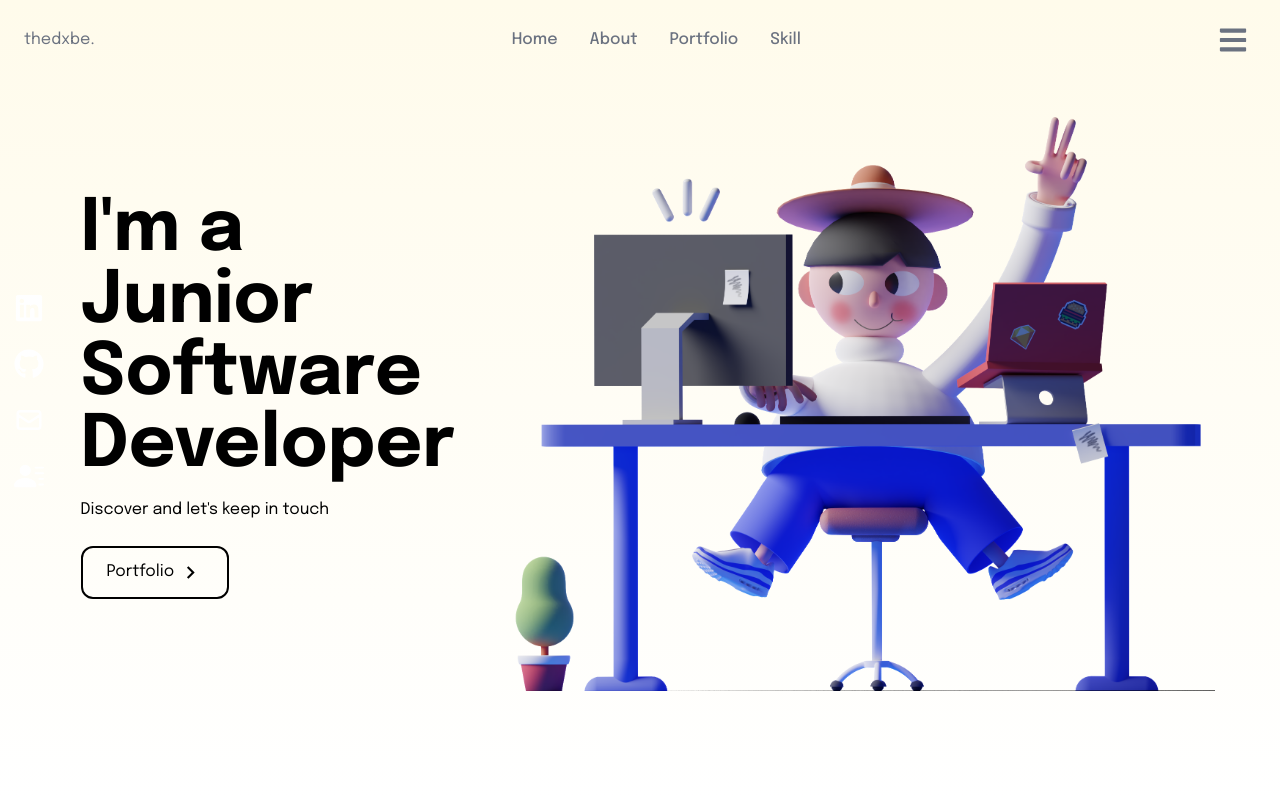
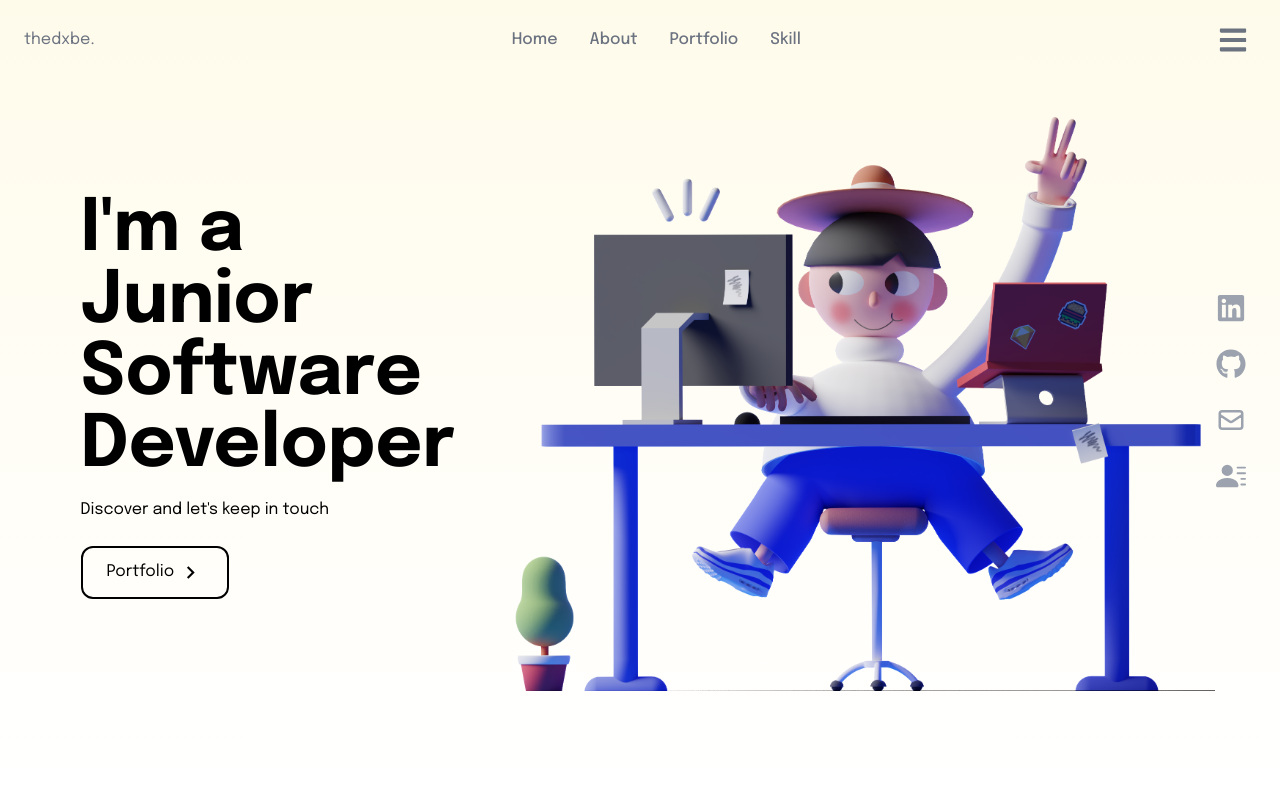
Before and after one commit to bbellducky/Portfolio, a React (Create React App) app: page / in a window 1280 px wide. Shown: the top 800 px of the page. Built offline with nearby package versions, Linux system fonts and the light colour scheme.

Commit message:
Edit path and change name

```diff
--- a/src/Components/SociaLink.js
+++ b/src/Components/SociaLink.js
@@ -7,9 +7,7 @@ const SociaLink = () => {
         {
             id: 1,
             child: (
-                <>
-                LinkedIn <FaLinkedin size={30} />
-            </>
+                <FaLinkedin size={30} />
             ),
             href: 'https://www.linkedin.com/in/thedxbe/',
             style: 'rounded-tr-md'
@@ -17,9 +15,7 @@ const SociaLink = () => {
         {
             id: 2,
             child: (
-                <>
-                GitHub <FaGithub size={30} />
-                </>
+                <FaGithub size={30} />
             ),
             href: 'https://github.com/bbellducky',
             style: 'rounded-tr-md'
@@ -27,9 +23,7 @@ const SociaLink = () => {
         {
             id: 3,
             child: (
-                <>
-                Mail <HiOutlineMail size={30} />
-                </>
+                <HiOutlineMail size={30} />
             ),
             href: 'mailto:padarat.madlee@gmail.com',
             style: 'rounded-tr-md'
@@ -37,9 +31,7 @@ const SociaLink = () => {
         {
             id: 4,
             child: (
-                <>
-                Resume <BsFillPersonLinesFill size={30} />
-                </>
+                <BsFillPersonLinesFill size={30} />
             ),
             href: '',
             style: 'rounded-tr-md',
@@ -47,13 +39,13 @@ const SociaLink = () => {
         },
     ]
     return (
-        <div className='hidden lg:flex flex-col top-[35%] left-0 fixed'>
+        <div className='hidden lg:flex flex-col top-[35%] right-0 fixed'>
             <ul>
             {links.map(({id,child,href,style,download})=>(
                 <li key={id}
-                 className={'flex justify-between items-center w-40 h-14 px-4 ml-[-100px] hover:ml-[-10px] hover:rounded-md duration-300 bg-gray-500'+''+ style}>
-                 <a href={href} className='flex justify-between items-center w-full text-white'
-                download={download} target='_blank' rel="noreffer" > {child} </a></li>
+                 className={'flex justify-between items-center w-40 h-14 px-4 mr-[-80px] duration-300'+''+ style}>
+                 <a href={href} className='flex justify-between items-center w-full text-gray-400'
+                download={download} target='_blank' rel="noreffer">{child}</a></li>
             ))}
 
             </ul>
```
